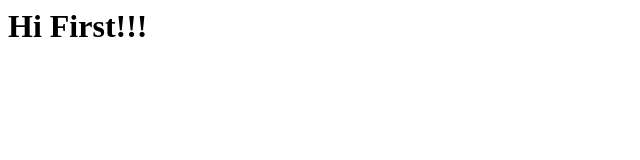
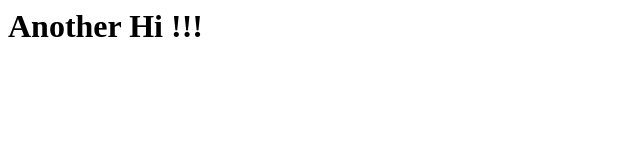
Before and after one commit to ferlyna-sudo/FIRSTtry, a plain HTML site: page index.html in a window 1280 px wide. Shown: the whole page, without its empty margins (0-640 px from the left). Drawn offline with Linux system fonts and the light colour scheme.

Commit message:
updated file

```diff
--- a/index.html
+++ b/index.html
@@ -1,5 +1,5 @@
 <html>
 <body>
-	<h1> Hi First!!! </h1>
+	<h1> Another Hi !!! </h1>
 </body>
 </html>
```
